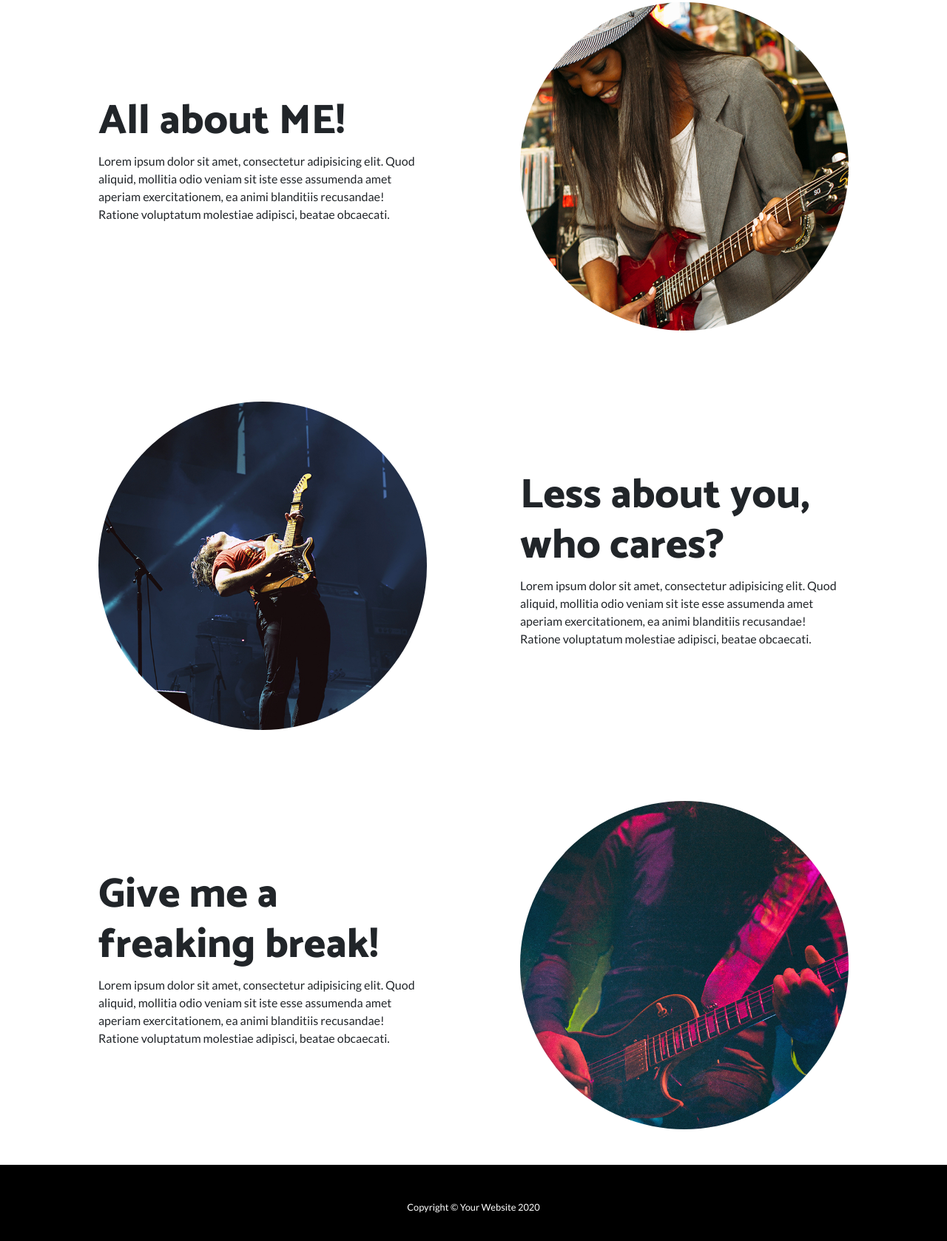
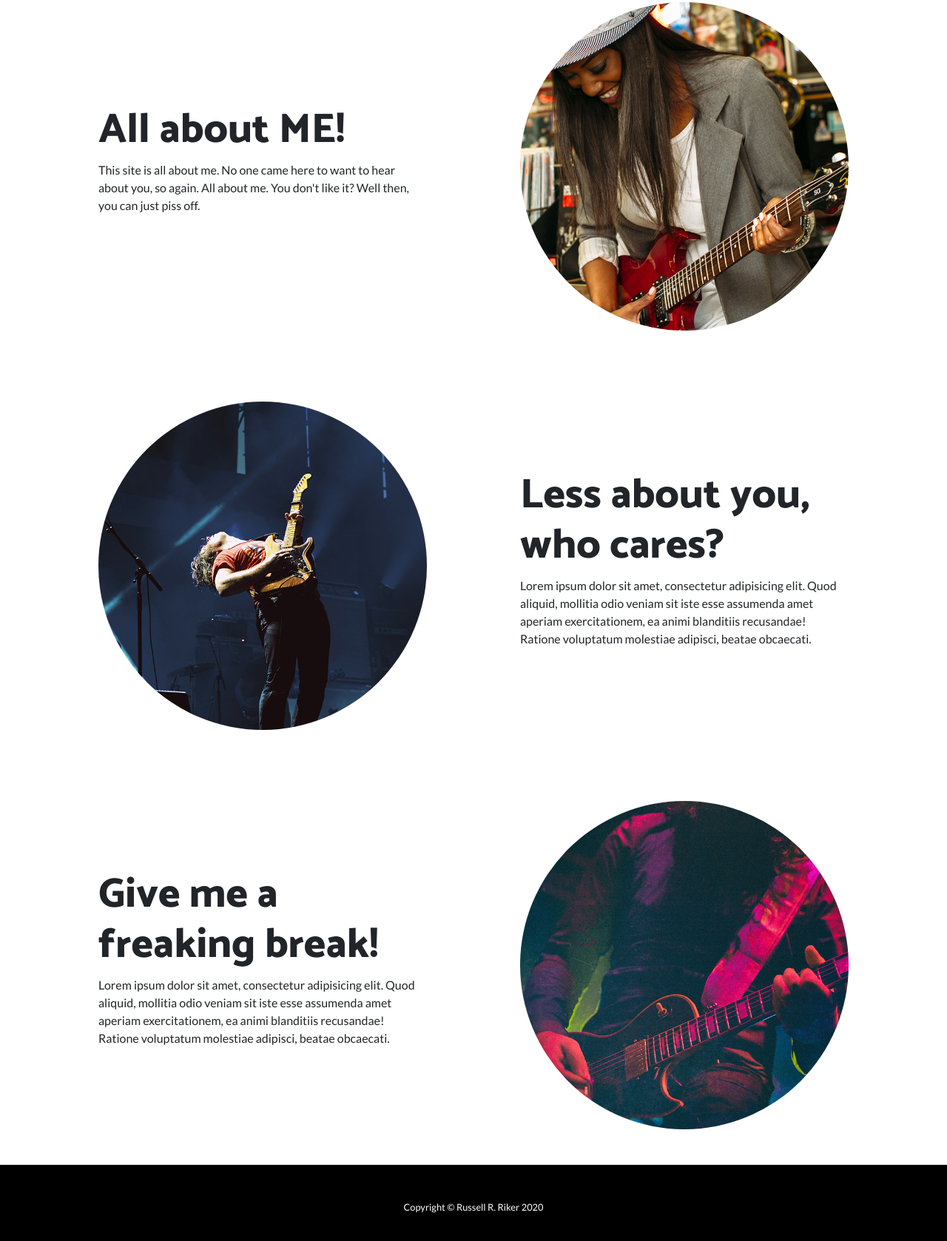
Before and after one commit to Dr-WaSaBi/sts-opw-template, a website: page index.html in a window 1280 px wide. Shown: the part 732-2410 px from the top of the page at 74% size. Drawn offline with Linux system fonts and the light colour scheme.

Commit message:
just pooking the tires. Seeing what differnt changes do, etc..

```diff
--- a/index.html
+++ b/index.html
@@ -60,7 +60,6 @@
     <div class="bg-circle-3 bg-circle"></div>
     <div class="bg-circle-4 bg-circle"></div>
   </header>
-
   <section>
     <div class="container">
       <div class="row align-items-center">
@@ -72,7 +71,7 @@
         <div class="col-lg-6 order-lg-1">
           <div class="p-5">
             <h2 class="display-4">All about ME!</h2>
-            <p>Lorem ipsum dolor sit amet, consectetur adipisicing elit. Quod aliquid, mollitia odio veniam sit iste esse assumenda amet aperiam exercitationem, ea animi blanditiis recusandae! Ratione voluptatum molestiae adipisci, beatae obcaecati.</p>
+            <p>This site is all about me.  No one came here to want to hear about you, so again. All about me.  You don't like it? Well then, you can just piss off.</p>
           </div>
         </div>
       </div>
@@ -118,7 +117,7 @@
   <!-- Footer -->
   <footer class="py-5 bg-black">
     <div class="container">
-      <p class="m-0 text-center text-white small">Copyright &copy; Your Website 2020</p>
+      <p class="m-0 text-center text-white small">Copyright &copy; Russell R. Riker 2020</p>
     </div>
     <!-- /.container -->
   </footer>
```
Also changed, not shown: aboutme.html (+1 -1 lines).
